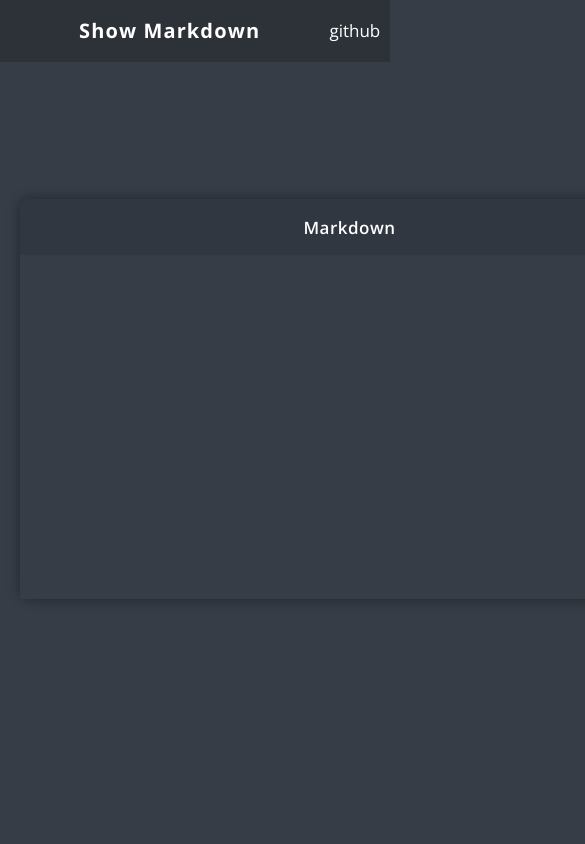
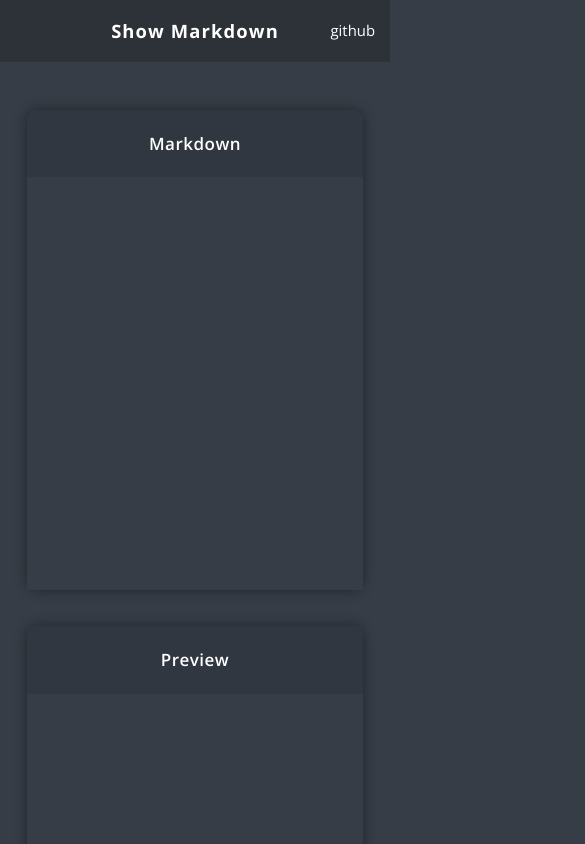
Before and after one commit to simon-dutka/show-markdown, a React (Create React App) app: page / in a window 390 px wide. Shown: the top 844 px of the page, 585 px wide, since content can reach past the window. Built offline with nearby package versions, Linux system fonts and the light colour scheme.

Commit message:
feat: added responsive styles
-responsive styles for: navbar, content, markdown and preview

```diff
--- a/src/components/navbar/navbar.scss
+++ b/src/components/navbar/navbar.scss
@@ -21,14 +21,26 @@
         font-size: 1.25rem;
         font-weight: 700;
         letter-spacing: 0.07rem;
+        text-align: center;
 
-        text-align: center;
         margin: 0 auto;
+        padding-left: 3.4375rem;
+
+        @include breakpointMax(sm) {
+            font-size: 1.15rem;
+        }
     }
 
     &__link {
         font-size: 1.0625rem;
         font-weight: 400;
+        text-align: center;
         line-height: 1.4375rem;
+
+        width: 3.4375rem;
+
+        @include breakpointMax(sm) {
+            font-size: 0.93rem;
+        }
     }
 }
--- a/src/index.scss
+++ b/src/index.scss
@@ -10,12 +10,11 @@ $grey: #363d46;
 $darkGrey: #303741;
 $white: #ffffff;
 
-//RWD 450px, 750px, 1050px, 1400px
+//RWD 450px, 650px, 1200px
 $breakpoints: (
     'sm': '28.125rem',
-    'md': '46.875rem',
-    'lg': '65.625rem',
-    'xl': '87.5rem',
+    'md': '40.625rem',
+    'lg': '75rem',
 );
 
 @mixin breakpointMax($screen-size) {
--- a/src/pages/content/content.scss
+++ b/src/pages/content/content.scss
@@ -1,9 +1,23 @@
+@import '../../index.scss';
+
 .content {
     display: flex;
     flex-direction: row;
     justify-content: space-between;
     align-items: center;
+    column-gap: 2.3rem;
+
     height: 80vh;
     width: 90%;
+
     margin: 0 auto;
+
+    @include breakpointMax(lg) {
+        flex-direction: column;
+        row-gap: 2.3rem;
+
+        height: 100%;
+
+        margin: 3rem auto;
+    }
 }
--- a/src/pages/markdown/markdown.scss
+++ b/src/pages/markdown/markdown.scss
@@ -1,12 +1,22 @@
 @import '../../index.scss';
 
 .markdown {
-    width: 41.25rem;
     height: 25rem;
+    min-width: 34rem;
+    width: 50%;
 
     background: #363d46;
     box-shadow: 0px 0px 0.8125rem rgba(0, 0, 0, 0.4);
     border-radius: 0.625rem;
+
+    @include breakpointMax(md) {
+        height: 30rem;
+        min-width: 90%;
+    }
+
+    @include breakpointMax(sm) {
+        min-width: 96%;
+    }
 
     &__title {
         font-size: 1.0625rem;
@@ -28,8 +38,9 @@
     &__textarea {
         color: $white;
         font-family: $sourceCodePro;
+        cursor: auto;
 
-        width: 41.25rem;
+        width: 100%;
         height: 86%;
 
         resize: none;
--- a/src/pages/preview/preview.scss
+++ b/src/pages/preview/preview.scss
@@ -5,21 +5,42 @@
     flex-direction: row;
 
     min-height: 25rem;
-    width: 41.25rem;
+    min-width: 34rem;
+    width: 50%;
 
     background: $grey;
     box-shadow: 0px 0px 0.8125rem rgba(0, 0, 0, 0.4);
     border-radius: 0.625rem;
+
+    @include breakpointMax(md) {
+        flex-direction: column;
+
+        height: 60rem;
+        min-width: 90%;
+    }
+
+    @include breakpointMax(sm) {
+        min-width: 96%;
+    }
 
     &__left,
     &__right {
         height: 25rem;
         min-height: 25rem;
         width: 50%;
+
+        @include breakpointMax(md) {
+            height: 50rem;
+            width: 100%;
+        }
     }
 
     &__right {
         box-shadow: -4px 0px 0.3rem $darkGrey;
+
+        @include breakpointMax(md) {
+            box-shadow: 0;
+        }
     }
 
     &__title {
@@ -43,6 +64,7 @@
         &-container {
             color: $white;
             font-family: $sourceCodePro;
+            cursor: auto;
 
             height: 21.5rem;
             width: 100%;
@@ -52,6 +74,22 @@
 
             padding: 1rem;
             top: 0;
+
+            @include breakpointMax(md) {
+                height: 24rem;
+            }
+
+            &::-webkit-scrollbar-thumb {
+                background: #2a3039;
+
+                &:hover {
+                    background: #21262d;
+                }
+            }
+
+            &::-webkit-scrollbar {
+                width: 1em;
+            }
         }
     }
 }
```
